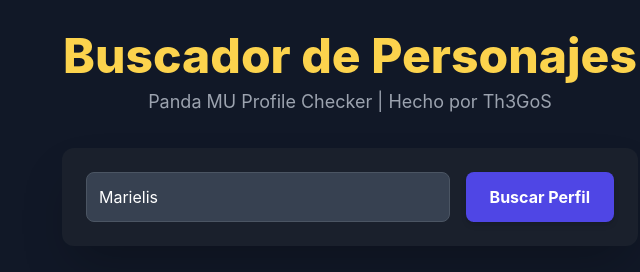
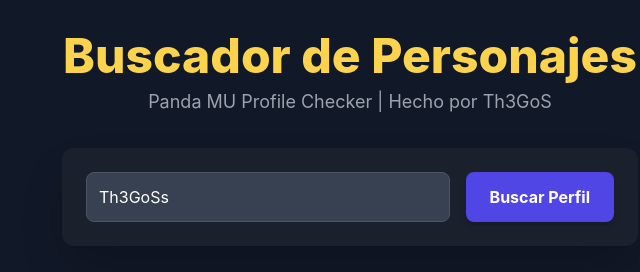
Before and after one commit to Th3GoS/mu-panda-buscador, a plain HTML site: page index.html in a window 1280 px wide. Shown: the top 272 px of the page, 290-930 px from the left. Drawn offline with nearby package versions, Linux system fonts and the light colour scheme; grey boxes are pictures that could not be loaded.

Commit message:
Update index.html

```diff
--- a/index.html
+++ b/index.html
@@ -52,7 +52,7 @@
                 <input
                     type="text"
                     id="playerName"
-                    placeholder="Ingresa el nombre del personaje (ej: Marielis)"
+                    placeholder="Ingresa el nombre del personaje (ej: Th3GoS)"
                     class="flex-grow p-3 rounded-lg border border-gray-600 bg-gray-700 text-white placeholder-gray-400 focus:outline-none focus:ring-2 focus:ring-mu-primary"
                     required
                 >
@@ -130,13 +130,14 @@
             }
         });
 
-        // Carga el perfil de Marielis por defecto al iniciar
+        // Carga el perfil de Th3GoS por defecto al iniciar
         window.onload = () => {
              // Puedes dejar el campo vacío si prefieres que el usuario busque primero.
-             // Pero lo dejaremos con el ejemplo Marielis como punto de partida.
-             playerNameInput.value = "Marielis";
-             loadProfile("Marielis");
+             // Pero lo dejaremos con el ejemplo Th3GoS como punto de partida.
+             playerNameInput.value = "Th3GoSs";
+             loadProfile("Th3GoS");
         };
     </script>
 </body>
+
 </html>
```
